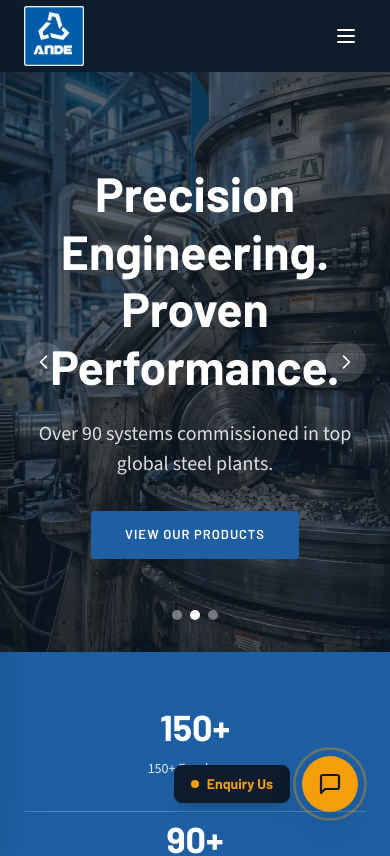
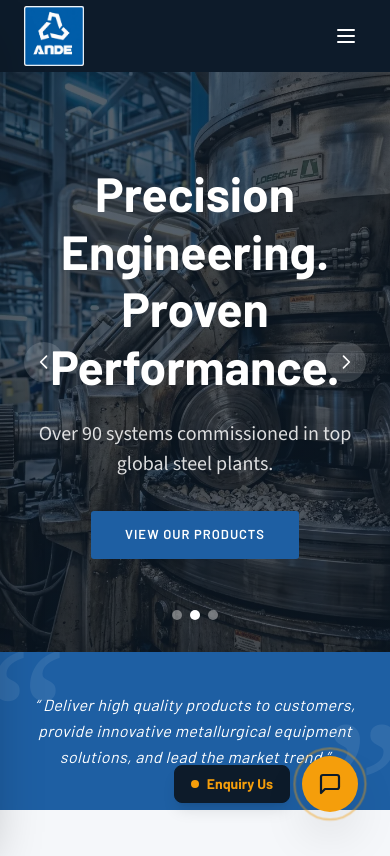
Before and after one commit to royal300/ande_industry, a React (Vite) app: page / in a window 390 px wide. Shown: the top 856 px of the page. Built offline with nearby package versions, Linux system fonts and the light colour scheme.

Commit message:
feat: update home page content (quote bar, track records, innovation, news columns)

```diff
--- a/src/pages/home/HomePage.jsx
+++ b/src/pages/home/HomePage.jsx
@@ -129,69 +129,21 @@ function HeroSlider() {
   );
 }
 
-/* ──────────────── Stats Bar ──────────────── */
-const statsData = [
-  { value: 150, label: '150+ Employees', suffix: '+' },
-  { value: 90, label: '90+ Systems Commissioned', suffix: '+' },
-  { value: 110, label: '110+ Projects Completed', suffix: '+' },
-  { value: 30, label: '30+ Years Experience', suffix: '+' },
-];
-
-function useCounter(endValue, duration = 1500) {
-  const [count, setCount] = useState(0);
-  const [started, setStarted] = useState(false);
-  const ref = useRef(null);
-
-  useEffect(() => {
-    const observer = new IntersectionObserver(
-      (entries) => {
-        if (entries[0].isIntersecting && !started) {
-          setStarted(true);
-          let start = 0;
-          const increment = endValue / (duration / 16);
-          const timer = setInterval(() => {
-            start += increment;
-            if (start >= endValue) {
-              setCount(endValue);
-              clearInterval(timer);
-            } else {
-              setCount(Math.ceil(start));
-            }
-          }, 16);
-        }
-      },
-      { threshold: 0.5 }
-    );
-    if (ref.current) observer.observe(ref.current);
-    return () => observer.disconnect();
-  }, [endValue, duration, started]);
-
-  return { count, ref };
-}
-
-function StatItem({ item }) {
-  const { count, ref } = useCounter(item.value);
-  return (
-    <div ref={ref} className="text-center px-4">
-      <div className="font-bold text-white mb-1" style={{ fontFamily: 'Barlow, sans-serif', fontSize: '36px' }}>
-        {count}{item.suffix}
-      </div>
-      <div className="text-white" style={{ fontSize: '14px', opacity: 0.85 }}>
-        {item.label}
-      </div>
-    </div>
-  );
-}
-
+/* ──────────────── Quote Banner ──────────────── */
 function StatsBar() {
   return (
-    <section className="w-full py-12" style={{ background: '#1e5fa3' }}>
-      <div className="max-w-7xl mx-auto px-6">
-        <div className="grid grid-cols-1 sm:grid-cols-2 lg:grid-cols-4 gap-y-8 lg:gap-0 divide-y sm:divide-y-0 lg:divide-x divide-white divide-opacity-20">
-          {statsData.map((stat, i) => (
-            <StatItem key={i} item={stat} />
-          ))}
-        </div>
+    <section className="w-full py-10 bg-[#1e5fa3] relative overflow-hidden select-none">
+      {/* Background large watermark quotation marks */}
+      <div className="absolute -left-4 -top-8 text-[180px] font-serif text-white opacity-[0.08] leading-none pointer-events-none select-none">
+        “
+      </div>
+      <div className="absolute -right-4 -bottom-16 text-[180px] font-serif text-white opacity-[0.08] leading-none pointer-events-none select-none">
+        ”
+      </div>
+      <div className="max-w-5xl mx-auto px-6 relative z-10 text-center">
+        <blockquote className="text-white text-base md:text-[22px] font-normal italic leading-relaxed tracking-wide" style={{ fontFamily: 'Barlow, sans-serif' }}>
+          “ Deliver high quality products to customers, provide innovative metallurgical equipment solutions, and lead the market trend ”
+        </blockquote>
       </div>
     </section>
   );
@@ -244,19 +196,15 @@ function HomeTechnology() {
 /* ──────────────── Performance Section ──────────────── */
 const trackRecordData = {
   metallurgical: [
-    { name: 'Hoa Phat Steel - 3500m³ BF PCI System' },
-    { name: 'TATA Steel - 600 t/d Active Lime Plant' },
-    { name: 'POSCO - 400 m² Sinter Plant Upgrade' },
+    { name: '600/800 TPD Active Lime Rotary Kiln Line Project of Zouping Qifa Material Ltd.' },
+    { name: '600TPD Active Lime Rotary Kiln Line Project of Jigang Refractory Ltd.' },
   ],
   power: [
-    { name: 'NTPC Barh - 5x660MW Coal Milling System' },
-    { name: 'Datang Power - Coal Handling Plant' },
-    { name: 'Formosa Power - Pneumatic Conveying Upgrade' },
+    { name: 'ANDE is located in Chengdong Industrial Park, Mingshui Economic Development' },
+    { name: 'Coal injection system for 31260 m3 blast furnace of Hebei Jingye iron and Steel Co., Ltd' },
   ],
   mining: [
-    { name: 'Codelco - Copper Concentrator' },
-    { name: 'Fortescue - Iron Ore Beneficiation' },
-    { name: 'Kinross - Lead Smelting Project' },
+    { name: 'Mengzi Mining and Metallurgical Co., Ltd. 60 thousand t/a lead smelting project pulverized coal preparation system' },
   ]
 };
 
@@ -327,23 +275,18 @@ function PerformanceSection() {
 
             {/* Right Project List */}
             <div className="flex-1 flex flex-col justify-center">
-              <div className="mb-6">
+              <div className="space-y-2">
                 {projects.map((p, i) => (
-                  <Link
+                  <div
                     key={i}
-                    to="/performance"
-                    className="block py-3 transition-colors duration-200 border-b border-gray-100"
-                    style={{ fontSize: '15px', color: '#1a1a2a' }}
-                    onMouseEnter={(e) => e.currentTarget.style.color = '#1e5fa3'}
-                    onMouseLeave={(e) => e.currentTarget.style.color = '#1a1a2a'}
+                    className="py-4 border-b border-gray-100 flex items-start text-left text-gray-800 font-semibold"
+                    style={{ fontSize: '15px', lineHeight: '1.6' }}
                   >
-                    {p.name} <span className="ml-2">→</span>
-                  </Link>
+                    <span className="text-[#1e5fa3] mr-3 mt-1.5 flex-shrink-0 w-2 h-2 rounded-full bg-[#1e5fa3]"></span>
+                    <span>{p.name}</span>
+                  </div>
                 ))}
               </div>
-              <Link to="/performance" className="text-sm font-semibold transition-colors hover:text-blue-800" style={{ color: '#1e5fa3' }}>
-                SEE ALL CASES →
-              </Link>
             </div>
           </div>
         </AnimatedSection>
@@ -424,8 +367,11 @@ function InnovationSection() {
           <h2 className="font-bold text-[#1a1a2a] text-[32px] mb-6" style={{ fontFamily: 'Barlow, sans-serif' }}>
             Continuous Innovation
           </h2>
-          <p className="text-[#666666] text-[16px] mb-8" style={{ lineHeight: 1.7 }}>
-            ANDE holds multiple patents and software copyrights in grinding, coal injection, and control systems. Innovation is not just a process — it's our culture.
+          <p className="text-[#666666] text-[15px] mb-4" style={{ lineHeight: 1.7 }}>
+            Whenever customer faces challenge of quality, productivity, operation cost or emission, we usually take it as potential opportunity for improvement and development. Through continuous improvement and innovation, ANDE can make contribution to customer’s sustainable development, and help itself obtain leading technology and knowhow.
+          </p>
+          <p className="text-[#666666] text-[15px] mb-8 font-semibold" style={{ lineHeight: 1.7 }}>
+            In the company, innovation is an orientation, and is immersed in our culture.
           </p>
 
           <div className="mb-10 space-y-4">
@@ -457,12 +403,6 @@ function InnovationSection() {
 }
 
 /* ──────────────── News Section ──────────────── */
-const homeNewsData = [
-  { cat: 'COMPANY', title: 'ANDE Expands Manufacturing Facility in Jinan', date: 'Oct 12, 2025', excerpt: 'The new 10,000 m² workshop will increase our heavy equipment production capacity by 30%.', image: '/images/news_card_1_1780751530210.webp' },
-  { cat: 'PROJECT STATUS', title: 'Successful Commissioning of 5000t/d Lime Kiln', date: 'Sep 28, 2025', excerpt: 'The turnkey active lime plant for TATA Steel achieved full capacity during performance tests.', image: '/images/news_card_2_1780751543543.webp' },
-  { cat: 'INDUSTRY NEWS', title: 'New Regulations Drive Demand for Ultra-Low Emission Systems', date: 'Aug 15, 2025', excerpt: 'Recent environmental standards are accelerating the adoption of our advanced bag filter technologies.', image: '/images/news_card_3_1780751556923.webp' },
-];
-
 function NewsSection() {
   return (
     <section className="py-20" style={{ background: '#ffffff' }}>
@@ -470,38 +410,92 @@ function NewsSection() {
         <SectionHeader label="LATEST FROM ANDE" title="News & Updates" centered />
 
         <div className="grid grid-cols-1 md:grid-cols-3 gap-8 mt-10">
-          {homeNewsData.map((news, i) => (
-            <Link
-              key={i}
-              to="/news"
-              className="flex flex-col bg-white rounded-sm group overflow-hidden transition-all duration-300 ease-in-out"
-              style={{ border: '1px solid #e8e8e8', boxShadow: '0 2px 8px rgba(0,0,0,0.06)' }}
-              onMouseEnter={(e) => {
-                e.currentTarget.style.transform = 'translateY(-5px)';
-                e.currentTarget.style.boxShadow = '0 12px 24px rgba(0,0,0,0.1)';
-              }}
-              onMouseLeave={(e) => {
-                e.currentTarget.style.transform = 'translateY(0)';
-                e.currentTarget.style.boxShadow = '0 2px 8px rgba(0,0,0,0.06)';
-              }}
-            >
-              {/* Image Area */}
-              <div className="h-[220px] bg-cover bg-center" style={{ backgroundImage: `url(${news.image})` }} />
+          {/* Column 1: Company */}
+          <div
+            className="bg-[#f8fafc] p-8 rounded-sm flex flex-col h-full border border-gray-100 hover:shadow-md transition-shadow duration-300"
+          >
+            <div className="flex items-center gap-2 mb-6">
+              <span className="w-2.5 h-2.5 rounded-full bg-blue-600"></span>
+              <h3 className="font-bold text-xs uppercase tracking-[2px] text-gray-400">Company</h3>
+            </div>
+            <p className="text-gray-700 text-sm leading-relaxed mb-6 font-medium">
+              As an innovative specialist involved in research & design, engineering, manufacturing and technical service.
+            </p>
+            <div className="mt-auto pt-4">
+              <a
+                href="http://www.andeindustries.com/pageinfo-13.html"
+                target="_blank"
+                rel="noopener noreferrer"
+                className="inline-flex items-center text-xs font-bold text-[#1e5fa3] hover:text-[#154f8a] uppercase tracking-wider group"
+              >
+                Read More <span className="ml-1.5 transition-transform duration-200 group-hover:translate-x-1">→</span>
+              </a>
+            </div>
+          </div>
 
-              <div className="p-6 flex flex-col flex-1">
-                <span className="text-[11px] font-bold uppercase tracking-[2px] mb-2" style={{ color: '#1e5fa3' }}>{news.cat}</span>
-                <h3 className="font-semibold text-[17px] mb-2 transition-colors duration-200" style={{ color: '#1a1a2a', fontFamily: 'Barlow, sans-serif' }}>
-                  {news.title}
-                </h3>
-                <span className="text-[13px] mb-3 block" style={{ color: '#999999' }}>{news.date}</span>
-                <p className="text-[14px] line-clamp-3 mb-6" style={{ color: '#666666', lineHeight: 1.6 }}>{news.excerpt}</p>
+          {/* Column 2: Project Status */}
+          <div
+            className="bg-[#f8fafc] p-8 rounded-sm flex flex-col h-full border border-gray-100 hover:shadow-md transition-shadow duration-300"
+          >
+            <div className="flex items-center gap-2 mb-6">
+              <span className="w-2.5 h-2.5 rounded-full bg-green-600"></span>
+              <h3 className="font-bold text-xs uppercase tracking-[2px] text-gray-400">Project Status</h3>
+            </div>
+            <ul className="space-y-6 flex-1">
+              <li className="border-b border-gray-200/60 pb-4 last:border-0 last:pb-0">
+                <a
+                  href="http://www.andeindustries.com/info-18.html"
+                  target="_blank"
+                  rel="noopener noreferrer"
+                  className="block text-gray-800 text-[13.5px] leading-relaxed font-semibold hover:text-[#1e5fa3] transition-colors"
+                >
+                  Summary of the five major scientific and technological achievements of global energy saving and emission reduction in 2014
+                </a>
+              </li>
+              <li className="last:border-0 last:pb-0">
+                <a
+                  href="http://www.andeindustries.com/info-17.html"
+                  target="_blank"
+                  rel="noopener noreferrer"
+                  className="block text-gray-800 text-[13.5px] leading-relaxed font-semibold hover:text-[#1e5fa3] transition-colors"
+                >
+                  Maanshan Iron & Steel (Hefei) Environmental Relocation Project 3 Sintering Project started
+                </a>
+              </li>
+            </ul>
+          </div>
 
-                <div className="mt-auto text-[13px] font-semibold flex items-center group-hover:translate-x-1 transition-transform" style={{ color: '#1e5fa3' }}>
-                  Read More <span className="ml-1">→</span>
-                </div>
-              </div>
-            </Link>
-          ))}
+          {/* Column 3: Industry */}
+          <div
+            className="bg-[#f8fafc] p-8 rounded-sm flex flex-col h-full border border-gray-100 hover:shadow-md transition-shadow duration-300"
+          >
+            <div className="flex items-center gap-2 mb-6">
+              <span className="w-2.5 h-2.5 rounded-full bg-amber-500"></span>
+              <h3 className="font-bold text-xs uppercase tracking-[2px] text-gray-400">Industry</h3>
+            </div>
+            <ul className="space-y-6 flex-1">
+              <li className="border-b border-gray-200/60 pb-4 last:border-0 last:pb-0">
+                <a
+                  href="http://www.andeindustries.com/info-17.html"
+                  target="_blank"
+                  rel="noopener noreferrer"
+                  className="block text-gray-800 text-[13.5px] leading-relaxed font-semibold hover:text-[#1e5fa3] transition-colors"
+                >
+                  Maanshan Iron & Steel (Hefei) Environmental Relocation Project 3 Sintering Project started
+                </a>
+              </li>
+              <li className="last:border-0 last:pb-0">
+                <a
+                  href="http://www.andeindustries.com/info-25.html"
+                  target="_blank"
+                  rel="noopener noreferrer"
+                  className="block text-gray-800 text-[13.5px] leading-relaxed font-semibold hover:text-[#1e5fa3] transition-colors"
+                >
+                  Shigang Company’s relocation and upgrading project signed a cooperation agreement
+                </a>
+              </li>
+            </ul>
+          </div>
         </div>
       </div>
     </section>
```
